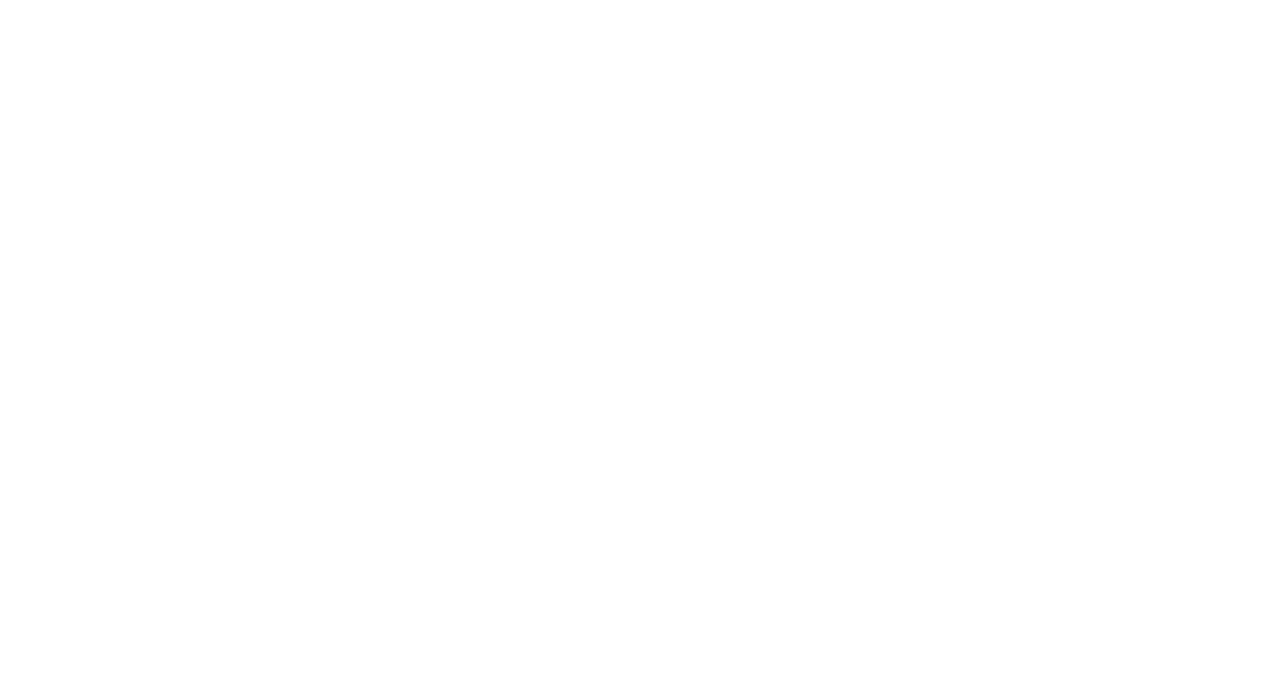
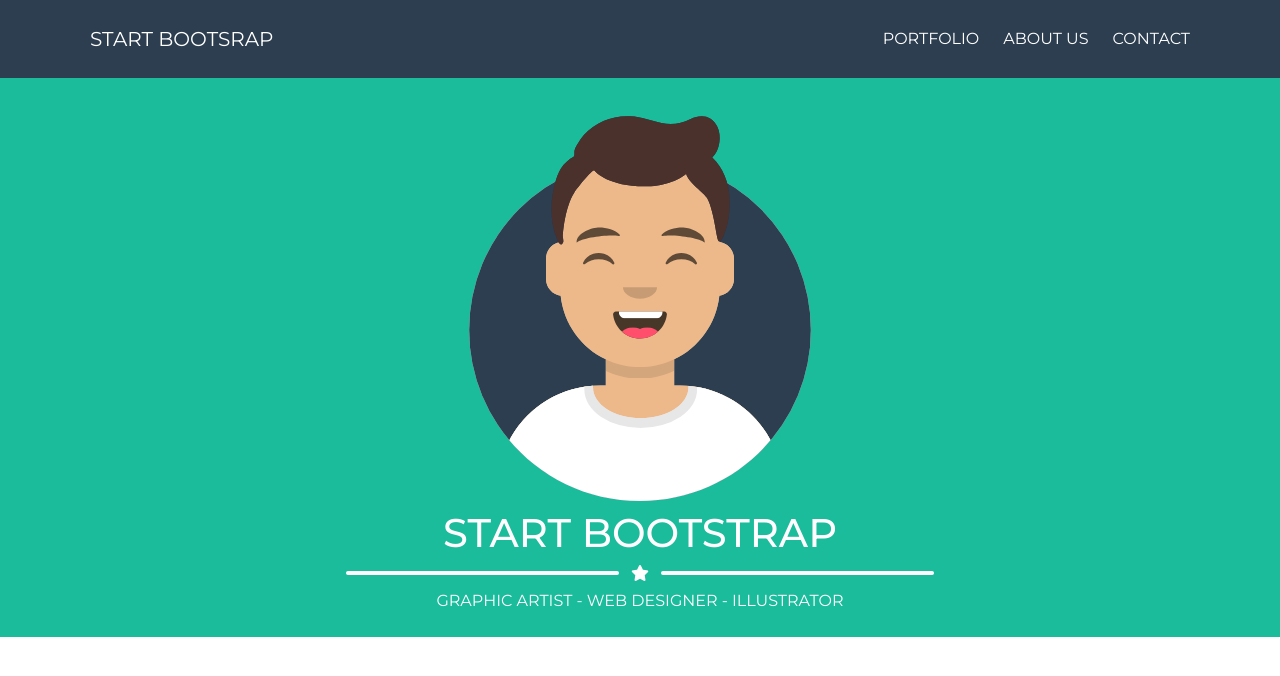
Before and after one commit to stefano472/html-css-bootstrap-freelancer, a plain HTML site: page index.html in a window 1280 px wide. Drawn offline with nearby package versions, Linux system fonts and the light colour scheme.

Commit message:
header section

```diff
--- a/css/style.css
+++ b/css/style.css
@@ -0,0 +1,38 @@
+/************************ utilities ************************/
+* {
+  font-family: "Montserrat", sans-serif;
+}
+p {
+  padding: 0;
+  margin: 0;
+}
+/************************ header ************************/
+header {
+  text-transform: uppercase;
+}
+/* top-header */
+#top-header {
+  background-color: #2c3e50;
+}
+#top-header button {
+  background-color: transparent;
+  border: 1px solid white;
+  margin-right: 0.75rem;
+}
+#top-header a {
+  color: white;
+  transition: 0.5s;
+  text-decoration: none;
+}
+
+/* jumbo-tron */
+#jumbo-tron {
+  background-color: #1abc9c;
+}
+#jumbo-tron img {
+  width: 400px;
+}
+#jumbo-tron .line {
+  height: 4px;
+  background-color: white;
+}
--- a/index.html
+++ b/index.html
@@ -6,9 +6,58 @@
     <meta name="viewport" content="width=device-width, initial-scale=1.0">
     <link href="https://cdn.jsdelivr.net/npm/bootstrap@5.0.2/dist/css/bootstrap.min.css" rel="stylesheet" integrity="sha384-EVSTQN3/azprG1Anm3QDgpJLIm9Nao0Yz1ztcQTwFspd3yD65VohhpuuCOmLASjC" crossorigin="anonymous">
     <link rel="stylesheet" href="css/style.css">
+    <link rel="preconnect" href="https://fonts.googleapis.com">
+    <link rel="preconnect" href="https://fonts.gstatic.com" crossorigin>
+    <link href="https://fonts.googleapis.com/css2?family=Montserrat:wght@400;500;600;700&display=swap" rel="stylesheet">
+    <link rel="stylesheet" href="https://cdnjs.cloudflare.com/ajax/libs/font-awesome/6.0.0/css/all.min.css" integrity="sha512-9usAa10IRO0HhonpyAIVpjrylPvoDwiPUiKdWk5t3PyolY1cOd4DSE0Ga+ri4AuTroPR5aQvXU9xC6qOPnzFeg==" crossorigin="anonymous" referrerpolicy="no-referrer" />
     <title>Bootstrap Freelancer</title>
 </head>
 <body>
-
+    <!-- header nav e jumbotron section -->
+    <header class="text-white">
+        <div id="top-header">
+            <div class="container-md mx-auto row align-items-center p-2 py-4">
+                <div class="logo col fs-5">Start Bootsrap</div>
+                <button class="col-auto text-end d-lg-none rounded text-white">
+                    <i class="fa-solid fa-bars align-middle"></i>
+                </button>
+                <nav class="col d-none d-lg-block">
+                    <div class="row justify-content-end">
+                        <a class="col-auto" href="#portfolio">portfolio</a>
+                        <a class="col-auto" href="#about">about us</a>
+                        <a class="col-auto" href="#contact">contact</a>
+                    </div>
+                </nav>
+            </div>
+        </div>
+        <section id="jumbo-tron">
+            <div  class="container-md mx-auto row justify-content-center py-4">
+                <img class="mb-2" src="img/avatar.svg" alt="avatar">
+                <div class="text-center">
+                    <H1>Start Bootstrap</H1>
+                    <div class="row align-items-center justify-content-center mb-2">
+                        <div class="col-auto w-25 line rounded"></div>
+                        <i class="fa-solid fa-star col-auto"></i>
+                        <div class="col-auto w-25 line rounded"></div>
+                    </div>
+                    <p>graphic artist - web designer - illustrator</p>
+                </div>
+            </div>
+        </section>
+    </header>
+    <!-- main section -->
+    <main>
+        <!-- portfolio section -->
+        <section id="portfolio"></section>
+        <!-- about section -->
+        <section id="about"></section>
+        <!-- contact section -->
+        <section id="contact"></section>
+    </main>
+    <!-- footer -->
+    <footer>
+        <div id="general-info"></div>
+        <div id="copyright"></div>
+    </footer>
 </body>
 </html>
```
